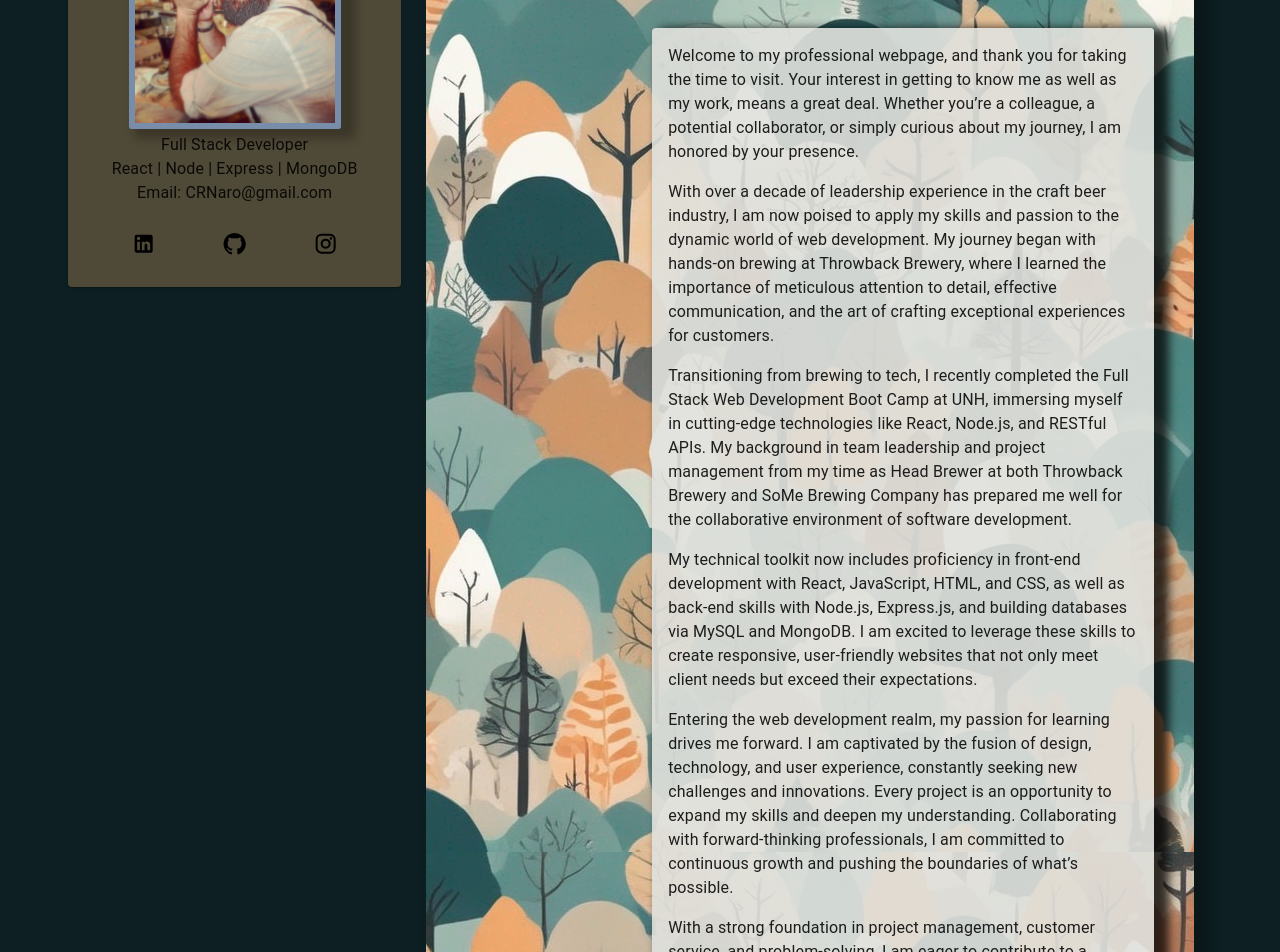
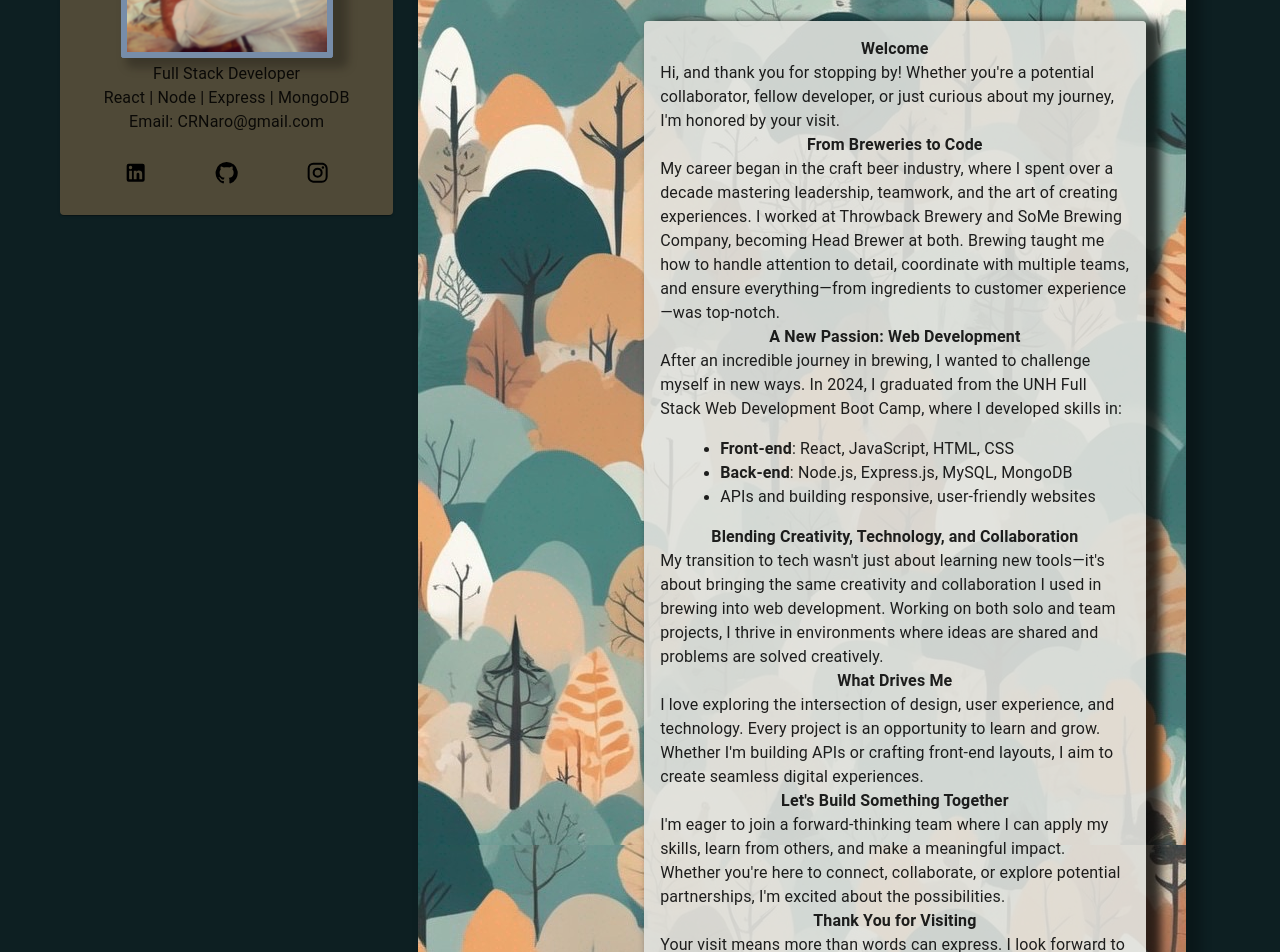
Before and after one commit to CRNaro/two_waves, a React (Vite) app: page /about in a window 1280 px wide. Shown: the part 360-1312 px from the top of the page. Built offline with nearby package versions, Linux system fonts and the light colour scheme.

Commit message:
Fix: issues loading the proficiences from the Resume.jsx page.

```diff
--- a/src/App.jsx
+++ b/src/App.jsx
@@ -8,6 +8,7 @@ import Portfolio from './components/Pages/Portfolio'
 import Resume from './components/Pages/Resume'
 import DynamicNameHeader from './components/Header/DynamicNameHeader'
 import Window from './components/Pages/Window'
+import Footer from './components/Footer/Footer'
 import { ThemeProvider, createTheme } from '@mui/material/styles'
 import { Global, css } from '@emotion/react';
 import { makeStyles } from '@mui/styles';
@@ -34,9 +35,15 @@ const theme = createTheme({
 })
 
 const useStyles = makeStyles((theme) => ({
+  appContainer: {
+    display: 'flex',
+    flexDirection: 'column',
+    minHeight: '100vh',
+
+  },
   contentContainer: {
     display: 'flex',
-    flexDirection: 'row',
+    flex: '1 0 auto',
     marginTop: '2%',
     '@media (max-width: 1200px)': {
       flexDirection: 'column',
@@ -58,6 +65,11 @@ const useStyles = makeStyles((theme) => ({
       marginTop: '10%',
     },
   },
+  footer: {
+    position: 'absolute',
+    bottom: 0,
+    width: '100%',
+  },
 
 
 }));
@@ -69,9 +81,16 @@ function App() {
     <ThemeProvider theme={theme}>
       <Global styles={css`body{
         background-color: ${theme.palette.primary.main};
+        height: auto;
+          margin: 0;
+          padding: 0;
+          box-sizing: border-box;
+
       }`}/>
 
  <Router>
+
+        <div className={classes.appContainer}>
         <div className={classes.nameHeader}>
         <DynamicNameHeader />
         </div>
@@ -89,7 +108,12 @@ function App() {
           </Route>
         </Routes>
         </div>
+        {/* <div className={classes.footer}>
+        <Footer />
+        </div> */}
+        </div>
       </Router>
+
     </ThemeProvider>
   )
 }
--- a/src/components/Footer/Footer.jsx
+++ b/src/components/Footer/Footer.jsx
@@ -0,0 +1,38 @@
+import { Card, CardContent, CardMedia, Button, Typography, Box, Link, Grid, TextField } from "@mui/material";
+import { makeStyles } from '@mui/styles';
+
+const useStyles = makeStyles((theme) => ({
+    root: {
+        backgroundColor: '#0d1f22',
+        padding: '1rem 0',
+        marginTop: 'auto',
+    },
+    footerText: {
+        display: 'flex',
+        justifyContent: 'center',
+        color: '#415A77',
+        fontSize: '1rem',
+        position: 'relative',
+        '@media (max-width: 600px)': {
+            fontSize: '1rem',
+        },
+    },
+
+}));
+
+
+export default function Footer() {
+    const classes = useStyles();
+
+    return (
+        <div>
+
+                    <Typography variant="h5" component="div">
+                        <Box className={classes.footerText}>
+                            Made with love by Christopher Naro
+                           </Box>
+                    </Typography>
+
+        </div>
+    )
+}
--- a/src/components/Pages/AboutMe.jsx
+++ b/src/components/Pages/AboutMe.jsx
@@ -57,8 +57,12 @@ const useStyles = makeStyles((theme) => ({
           position: 'relative',
           flexDirection: 'column',
         },
+
         },
-
+        paragraphHeader: {
+          fontWeight: 'bold !important',
+          fontSize: '5px',
+        },
         styledTypography: {
         //   position: 'absolute',
           left: '13%',
@@ -68,7 +72,12 @@ const useStyles = makeStyles((theme) => ({
           textAlign: 'left',
         //   color: 'white',
         },
-
+       list: {
+        textAlign: 'left',
+       },
+       listItem: {
+        marginLeft: '20px',
+       },
 
       }));
 
@@ -81,70 +90,82 @@ return (
                         </Typography>
         <Card className={classes.aboutCard} >
         <CardContent className={classes.styledCardContent}>
-    <div className={classes.styledTypography}>
-      <Typography paragraph>
-        Welcome to my professional webpage, and thank you for taking the
-        time to visit. Your interest in getting to know me as well as my work,
-        means a great deal. Whether you’re a colleague, a potential
-        collaborator, or simply curious about my journey, I am honored
-        by your presence.
+    <div>
+      <Typography className={classes.paragraphHeader}>
+       Welcome
       </Typography>
-      <Typography paragraph>
-        With over a decade of leadership experience in the craft beer
-        industry, I am now poised to apply my skills and passion to the
-        dynamic world of web development. My journey began with hands-on
-        brewing at Throwback Brewery, where I learned the importance of
-        meticulous attention to detail, effective communication, and the
-        art of crafting exceptional experiences for customers.
+      <Typography  className={classes.styledTypography}>
+      Hi, and thank you for stopping by! Whether you&apos;re a
+      potential collaborator, fellow developer, or just curious about my journey, I&apos;m honored by your visit.
       </Typography>
-      <Typography paragraph>
-        Transitioning from brewing to tech, I recently completed the
-        Full Stack Web Development Boot Camp at UNH, immersing myself in
-        cutting-edge technologies like React, Node.js, and RESTful APIs.
-        My background in team leadership and project management from my
-        time as Head Brewer at both Throwback Brewery and SoMe Brewing
-        Company has prepared me well for the collaborative environment
-        of software development.
+      <Typography className={classes.paragraphHeader}>
+      From Breweries to Code
       </Typography>
-      <Typography paragraph>
-        My technical toolkit now includes proficiency in front-end
-        development with React, JavaScript, HTML, and CSS, as well as
-        back-end skills with Node.js, Express.js, and building databases
-        via MySQL and MongoDB. I am excited to leverage these skills to
-        create responsive, user-friendly websites that not only meet
-        client needs but exceed their expectations.
+      <Typography  className={classes.styledTypography}>
+      My career began in the craft beer industry, where I spent over a decade mastering
+      leadership, teamwork, and the art of creating experiences. I worked at Throwback Brewery
+      and SoMe Brewing Company, becoming Head Brewer at both. Brewing taught me how to handle attention
+      to detail, coordinate with multiple teams, and ensure everything—from ingredients to customer experience—was top-notch.
       </Typography>
-      <Typography paragraph>
-        Entering the web development realm, my passion for learning
-        drives me forward. I am captivated by the fusion of design,
-        technology, and user experience, constantly seeking new
-        challenges and innovations. Every project is an opportunity to
-        expand my skills and deepen my understanding. Collaborating with
-        forward-thinking professionals, I am committed to continuous
-        growth and pushing the boundaries of what’s possible.
+      <Typography className={classes.paragraphHeader}>
+      A New Passion: Web Development
       </Typography>
-      <Typography paragraph>
-        With a strong foundation in project management, customer
-        service, and problem-solving, I am eager to contribute to a
-        forward-thinking team where I can continue to expand my skills
-        and make a meaningful impact in the world of web development.
+      <Typography  className={classes.styledTypography}>
+      After an incredible journey in brewing, I wanted to challenge myself in new ways. In 2024,
+      I graduated from the UNH Full Stack Web Development Boot Camp, where I developed skills in:
       </Typography>
-      <Typography paragraph>
-        As you navigate through these pages, I hope you’ll gain insight
-        into who I am as a professional and as an individual. Whether
-        you’re seeking collaboration opportunities, exploring potential
-        partnerships, or simply looking to connect, I am excited about
-        the possibility of us crossing paths and creating meaningful
-        connections.
+<ul className={classes.list}>
+  <li className={classes.listItem}>
+<Typography><strong>Front-end</strong>: React, JavaScript, HTML, CSS </Typography>
+  </li>
+  <li className={classes.listItem}>
+  <Typography><strong>Back-end</strong>: Node.js, Express.js, MySQL, MongoDB </Typography>
+  </li>
+  <li className={classes.listItem}>
+  <Typography>APIs and building responsive, user-friendly websites </Typography>
+  </li>
+</ul>
+
+      <Typography className={classes.paragraphHeader}>
+      Blending Creativity, Technology, and Collaboration
       </Typography>
-      <Typography paragraph>
-        Thank you once again for stopping by. Your visit is appreciated
-        more than words can express. Please feel free to reach out if
-        you have any questions or if there’s anything I can assist you
-        with.
+      <Typography  className={classes.styledTypography}>
+      My transition to tech wasn&apos;t just about learning new tools—it&apos;s about bringing the
+      same creativity and collaboration I used in brewing into web development. Working on both
+      solo and team projects, I thrive in environments where ideas are shared and problems are solved creatively.
       </Typography>
-      <Typography paragraph>Warm regards,</Typography>
-      <Typography paragraph>Christopher R. Naro</Typography>
+      <Typography className={classes.paragraphHeader}>
+      What Drives Me
+      </Typography>
+      <Typography  className={classes.styledTypography}>
+      I love exploring the intersection of design, user experience, and technology.
+      Every project is an opportunity to learn and grow. Whether I&apos;m building APIs or crafting front-end layouts,
+      I aim to create seamless digital experiences.
+
+      </Typography>
+      <Typography className={classes.paragraphHeader}>
+      Let&apos;s Build Something Together
+      </Typography>
+      <Typography  className={classes.styledTypography}>
+      I&apos;m eager to join a forward-thinking team where I can apply my skills, learn from others,
+      and make a meaningful impact. Whether you&apos;re here to connect, collaborate, or explore potential partnerships,
+       I&apos;m excited about the possibilities.
+      </Typography>
+      <Typography className={classes.paragraphHeader}>
+      Thank You for Visiting
+      </Typography>
+      <Typography  className={classes.styledTypography}>
+      Your visit means more than words can express. I look forward to seeing where our paths may cross.
+      Feel free to reach out with any questions, collaboration ideas, or just to say hello!
+      </Typography>
+      <Typography className={classes.paragraphHeader}>
+
+      </Typography>
+      <Typography  className={classes.styledTypography}>
+
+      </Typography>
+      <Typography>Warm regards,</Typography>
+      <Typography>Christopher R. Naro</Typography>
     </div>
   </CardContent>
         </Card>
--- a/src/components/Pages/Home.jsx
+++ b/src/components/Pages/Home.jsx
@@ -16,7 +16,7 @@ import { margin } from "@mui/system";
 const useStyles = makeStyles((theme) => ({
   mainContent: {
     display: "flex",
-    paddingTop: "10%",
+    paddingTop: "5%",
     width: "25%",
     // height: "70%",
     position: "fixed",
--- a/src/components/Pages/Resume.jsx
+++ b/src/components/Pages/Resume.jsx
@@ -247,7 +247,7 @@ const backEndProficiencies = [
 
 export default function Resume() {
   const classes = useStyles();
-  const [expanded, setExpanded] = useState(null);
+  const [expanded, setExpanded] = useState({ type: null, index: null });
   const [open, setOpen] = useState(false);
   const [showResume, setShowResume] = useState(false);
 
@@ -255,19 +255,34 @@ export default function Resume() {
     setShowResume(!showResume);
   };
 
-  const handleOpen = (index) => {
-    setExpanded(index);
+  const handleOpen = (type, index) => {
+    setExpanded({ type, index });
     setOpen(true);
   };
 
   const handleClose = () => {
     setOpen(false);
-    setExpanded(null);
+    setExpanded({ type: null, index: null });
   };
+
+  const getProficiency = () => {
+    if (expanded.type === 'frontEnd') {
+      console.log('FrontEnd', frontEndProficiencies[expanded.index]);
+      return frontEndProficiencies[expanded.index];
+    } else if (expanded.type === 'backEnd') {
+      console.log('BackEnd', backEndProficiencies[expanded.index]);
+      return backEndProficiencies[expanded.index];
+    }
+    return null;
+  };
+
+
 
   const handleExpandClick = (index) => {
     setExpanded(expanded === index ? null : index);
   };
+
+  const proficiency = getProficiency();
 
   return (
     <Box className={classes.root}>
@@ -324,19 +339,19 @@ export default function Resume() {
               flexWrap="wrap"
               justifyContent="center"
             >
-              {frontEndProficiencies.map((frontEndProficiencies, index) => (
+              {frontEndProficiencies.map((proficiency, index) => (
                 <Box
                   key={index}
                   width={{ xs: "100%", sm: "45%", md: "29%" }}
                   mb={3}
                 >
                   <Card className={classes.aboutCard}>
-                    <CardActionArea onClick={() => handleOpen(index)}>
+                    <CardActionArea onClick={() => handleOpen('frontEnd', index)}>
                       <CardMedia
                         component="img"
-                        alt={frontEndProficiencies.name}
-                        image={frontEndProficiencies.logo}
-                        // title={frontEndProficiencies.name}
+                        alt={proficiency.name}
+                        image={proficiency.logo}
+                        title={proficiency.name}
                         className={classes.logo}
                       />
                       <CardContent>
@@ -346,7 +361,7 @@ export default function Resume() {
                           component="div"
                           style={{ textWrap: Balance }}
                         >
-                          {frontEndProficiencies.name}
+                          {proficiency.name}
                         </Typography>
                         {/* {expanded === index && (
                               <Typography variant="body2" color="textSecondary" component="p" className={classes.expandedContent}>
@@ -359,15 +374,15 @@ export default function Resume() {
                 </Box>
               ))}
             </Stack>
-            <Modal open={open} onClose={handleClose} className={classes.modal}>
+            {/* <Modal open={open} onClose={handleClose} className={classes.modal}>
               <Box className={classes.modalContent}>
-                {expanded !== null && (
+                {proficiency && (
                   <>
                     <CardMedia
                       component="img"
-                      alt={frontEndProficiencies[expanded].name}
-                      image={frontEndProficiencies[expanded].logo}
-                      title={frontEndProficiencies.name}
+                      alt={proficiency.name}
+                      image={proficiency.logo}
+                      title={proficiency.name}
                       className={classes.modalLogo}
                     />
                     <Typography variant="h5" component="div">
@@ -383,7 +398,7 @@ export default function Resume() {
                   </>
                 )}
               </Box>
-            </Modal>
+            </Modal> */}
             <Typography variant="h4">Back End Proficiencies</Typography>
             <Stack
               spacing={3}
@@ -391,20 +406,20 @@ export default function Resume() {
               flexWrap="wrap"
               justifyContent="center"
             >
-              {backEndProficiencies.map((backEndProficiencies, index) => (
+              {backEndProficiencies.map((proficiency, index) => (
                 <Box
                   key={index}
                   width={{ xs: "100%", sm: "45%", md: "30%" }}
                   mb={3}
                 >
                   <Card className={classes.aboutCard}>
-                    <CardActionArea onClick={() => handleOpen(index)}>
+                    <CardActionArea onClick={() => handleOpen('backEnd', index)}>
                       <CardMedia
                         component="img"
-                        alt={backEndProficiencies.name}
+                        alt={proficiency.name}
                         height="140"
-                        image={backEndProficiencies.logo}
-                        title={backEndProficiencies.name}
+                        image={proficiency.logo}
+                        title={proficiency.name}
                         className={classes.logo}
                       />
                       <CardContent>
@@ -414,7 +429,7 @@ export default function Resume() {
                           component="div"
                           style={{ textWrap: Balance }}
                         >
-                          {backEndProficiencies.name}
+                          {proficiency.name}
                         </Typography>
                         {/* {expanded === index && (
                           <Typography
@@ -434,24 +449,19 @@ export default function Resume() {
             </Stack>
             <Modal open={open} onClose={handleClose} className={classes.modal}>
               <Box className={classes.modalContent}>
-                {expanded !== null && (
+                {proficiency && (
                   <>
                     <CardMedia
                       component="img"
-                      alt={backEndProficiencies[expanded].name}
-                      image={backEndProficiencies[expanded].logo}
-                      title={backEndProficiencies.name}
+                      alt={proficiency.name}
+                      image={proficiency.logo}
                       className={classes.modalLogo}
                     />
                     <Typography variant="h5" component="div">
-                      {backEndProficiencies[expanded].name}
+                      {proficiency.name}
                     </Typography>
-                    <Typography
-                      variant="body2"
-                      color="textSecondary"
-                      component="p"
-                    >
-                      {backEndProficiencies[expanded].description}
+                    <Typography variant="body2" color="textSecondary" component="p">
+                      {proficiency.description}
                     </Typography>
                   </>
                 )}
```
